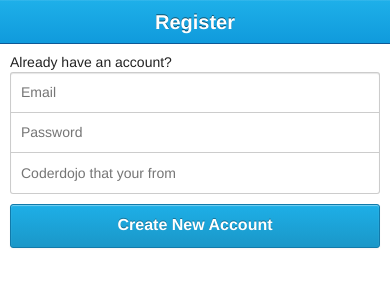
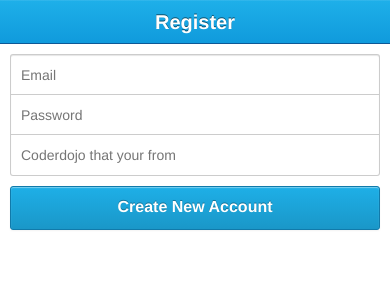
Before and after one commit to CoderDojo/coolestprojectsapp, a plain HTML site: page webapp/register.html in a window 390 px wide. Drawn offline with Linux system fonts and the light colour scheme.

```diff
--- a/webapp/register.html
+++ b/webapp/register.html
@@ -35,7 +35,6 @@
     <!-- Wrap all non-bar HTML in the .content div (this is actually what scrolls) -->
     <div class="content content-padded">
         <form>
-            <p>Already have an account?</p>
             <div class="input-group">
                 <input name="email" placeholder="Email" type="email" required>
                 <input name="pass" placeholder="Password" type="password" required>
```
Also changed, not shown: webapp/config.xml (added, +31 -0 lines).
